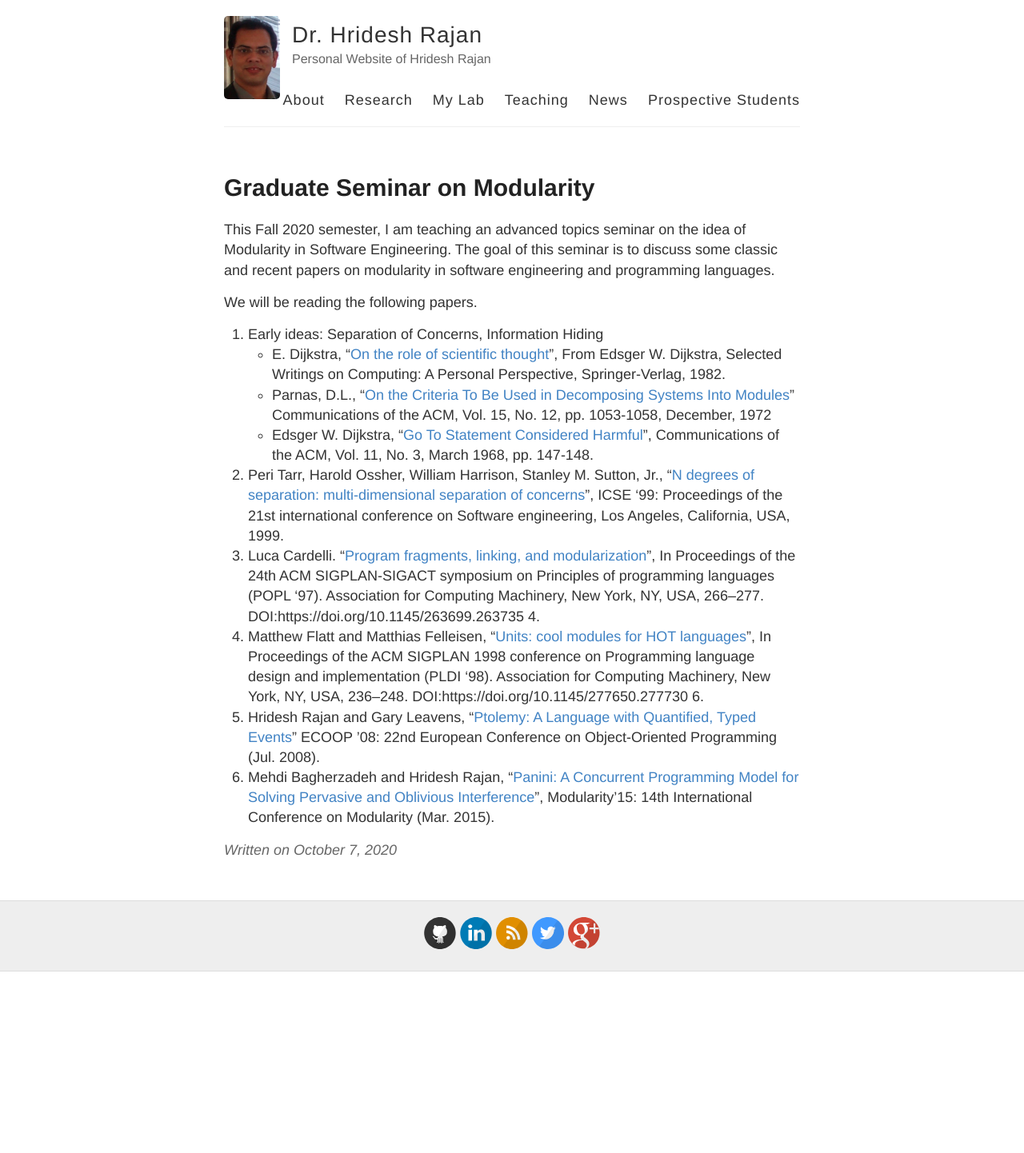
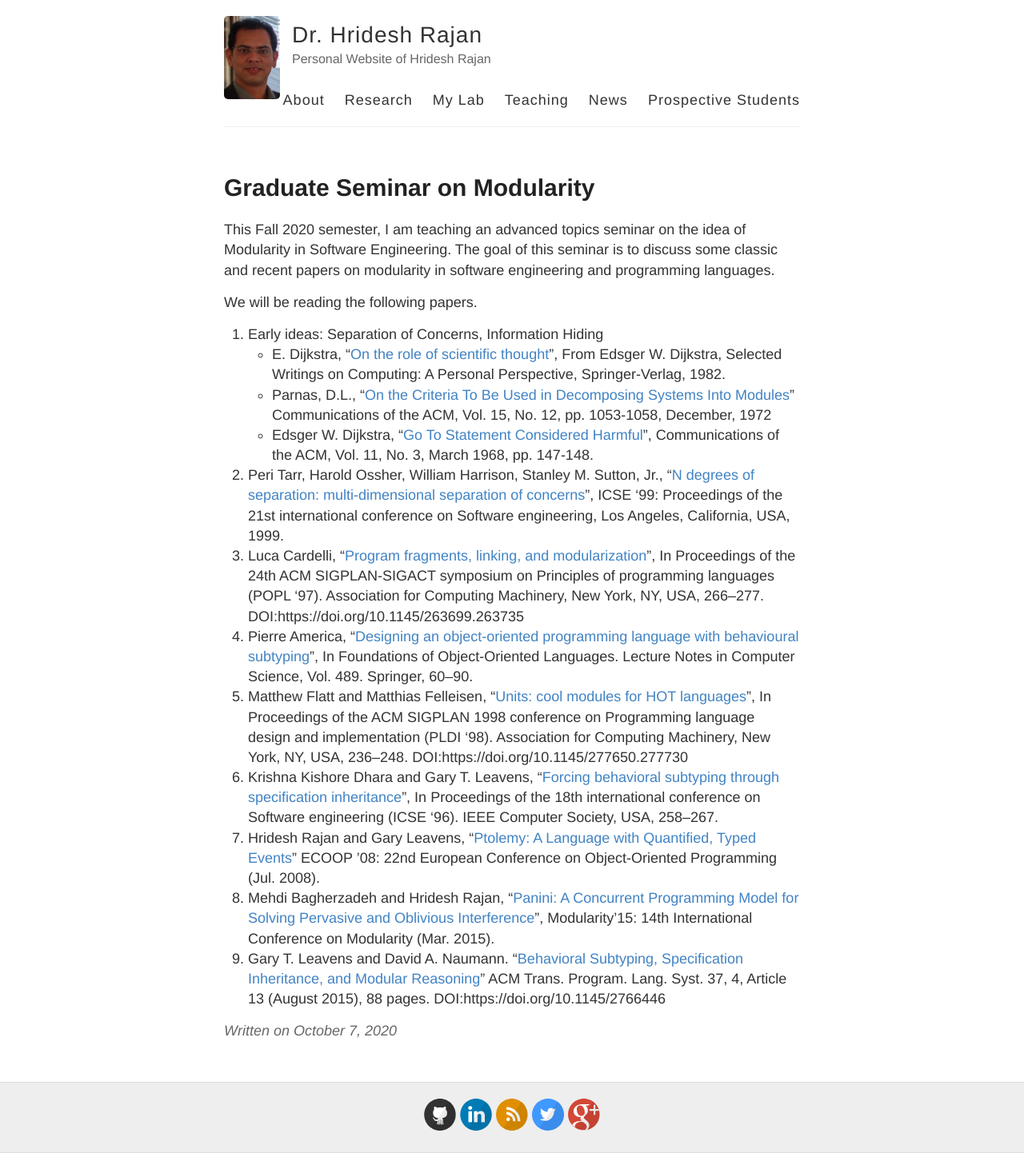
Before and after one commit to hridesh/hridesh.github.io, a Jekyll site: the page built from _posts/2020-10-07-Modularity-Seminar.md, in a window 1280 px wide. Shown: the whole page at 80% size. Built offline with Jekyll 4.4.1, drawn with Linux system fonts in a browser that asks for light colours; our own code applies the rules of GitHub Pages for plain Markdown files; before the commit the page ends 1215 px from its top, so only the background shows below that.

Commit message:
adding paper to seminar

```diff
--- a/_posts/2020-10-07-Modularity-Seminar.md
+++ b/_posts/2020-10-07-Modularity-Seminar.md
@@ -20,15 +20,19 @@ We will be reading the following papers.
 2. Peri Tarr, Harold Ossher, William Harrison, Stanley M. Sutton, Jr.,
    "[N degrees of separation: multi-dimensional separation of concerns](https://ieeexplore.ieee.org/document/841000)",
    ICSE '99: Proceedings of the 21st international conference on Software engineering, Los Angeles, California, USA, 1999.
-3. Luca Cardelli. "[Program fragments, linking, and modularization](http://lucacardelli.name/Papers/Linking.A4.pdf)", In Proceedings of the 24th ACM SIGPLAN-SIGACT
+3. Luca Cardelli, "[Program fragments, linking, and modularization](http://lucacardelli.name/Papers/Linking.A4.pdf)", In Proceedings of the 24th ACM SIGPLAN-SIGACT
    symposium on Principles of programming languages (POPL '97). Association for Computing Machinery, New York, NY, USA, 266–277. DOI:https://doi.org/10.1145/263699.263735
-4.
+4. Pierre America, "[Designing an object-oriented programming language with behavioural subtyping](https://www.researchgate.net/profile/Pierre_America/publication/221501695_Designing_an_Object-Oriented_Programming_Language_with_Behavioural_Subtyping/links/00b7d52e0f188abba4000000.pdf)",
+   In Foundations of Object-Oriented Languages. Lecture Notes in Computer Science, Vol. 489. Springer, 60–90.
 5. Matthew Flatt and Matthias Felleisen, "[Units: cool modules for HOT languages](https://dl.acm.org/doi/abs/10.1145/277650.277730)",
    In Proceedings of the ACM SIGPLAN 1998 conference on Programming language design and implementation (PLDI '98).
    Association for Computing Machinery, New York, NY, USA, 236–248. DOI:https://doi.org/10.1145/277650.277730
-6.
+6. Krishna Kishore Dhara and Gary T. Leavens, "[Forcing behavioral subtyping through specification inheritance](https://ieeexplore.ieee.org/abstract/document/493421/)",
+   In Proceedings of the 18th international conference on Software engineering (ICSE '96). IEEE Computer Society, USA, 258–267.
 7. Hridesh Rajan and Gary Leavens, "[Ptolemy: A Language with Quantified, Typed Events](https://lab-design.github.io/papers/ECOOP-2008/)"
    ECOOP ’08: 22nd European Conference on Object-Oriented Programming (Jul. 2008).
 8. Mehdi Bagherzadeh and Hridesh Rajan, "[Panini: A Concurrent Programming Model
    for Solving Pervasive and Oblivious Interference](https://lab-design.github.io/papers/MODULARITY-15/)",
    Modularity’15: 14th International Conference on Modularity (Mar. 2015).
+9. Gary T. Leavens and David A. Naumann. "[Behavioral Subtyping, Specification Inheritance, and Modular Reasoning](https://dl.acm.org/doi/abs/10.1145/2766446)"
+   ACM Trans. Program. Lang. Syst. 37, 4, Article 13 (August 2015), 88 pages. DOI:https://doi.org/10.1145/2766446
```
